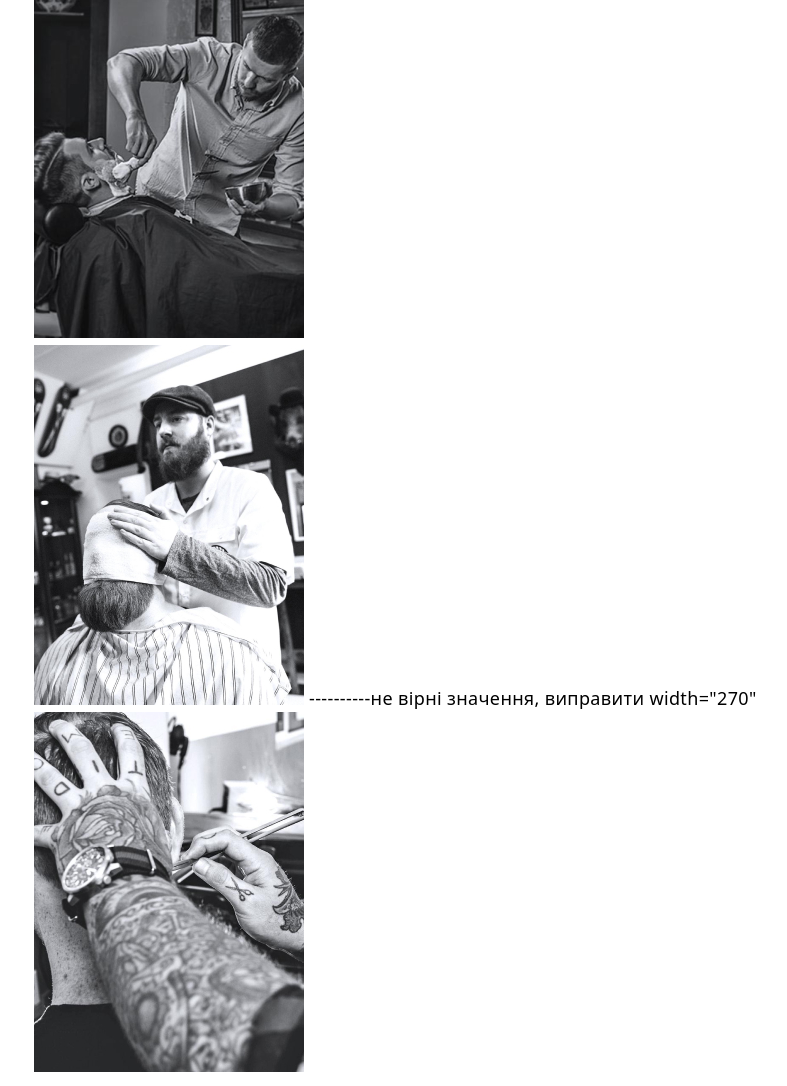
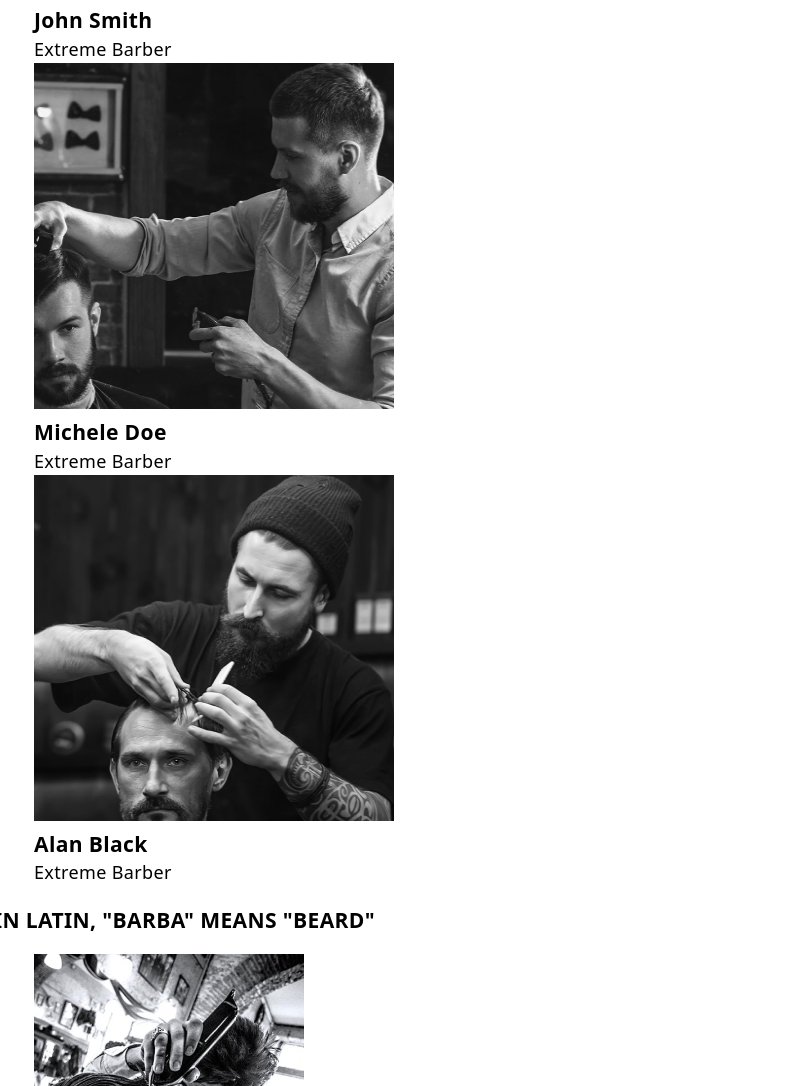
Before and after one commit to eNots-ua/brsp-project-tw, a plain HTML site: page index.html in a window 1280 px wide. Shown: the part 1344-2430 px from the top of the page, without its empty margins (21-808 px from the left). Drawn offline with nearby package versions, Linux system fonts and the light colour scheme.

Commit message:
Трохи інфи внесла

```diff
--- a/index.html
+++ b/index.html
@@ -65,6 +65,32 @@
         <span>from 200 UAH </span>
       </ul>
     </section>
+    <section >
+      <div >
+      <h3> FOR TRUE CONNOISSEURS OF THE ATMOSPHERE </h3>
+      <h1>Our Barbers </h1>
+
+      <ul>
+        <li>
+          <img src="./img/master-img-1.jpg" alt="John Smith" width="360" height="346">
+          <h3>John Smith</h3>
+          <p>Extreme Barber</p>
+        </li>
+        <li>
+          <img src="./img/master-img-2.jpg" alt="Michele Doe" width="360" height="346">
+           <h3>Michele Doe</h3>
+          <p> Extreme Barber</p>
+        </li>
+        <li>
+          <img src="./img/master-img-3.jpg" alt="Alan Black" width="360" height="346">
+           <h3>Alan Black</h3>
+          <p>Extreme Barber</p>
+        </li>
+      </ul>
+      </div>
+      </section>
+
+
     <!-- Секция Витаха -->
     <section>
       <h3>IN LATIN, "BARBA" MEANS "BEARD"</h3>
```
